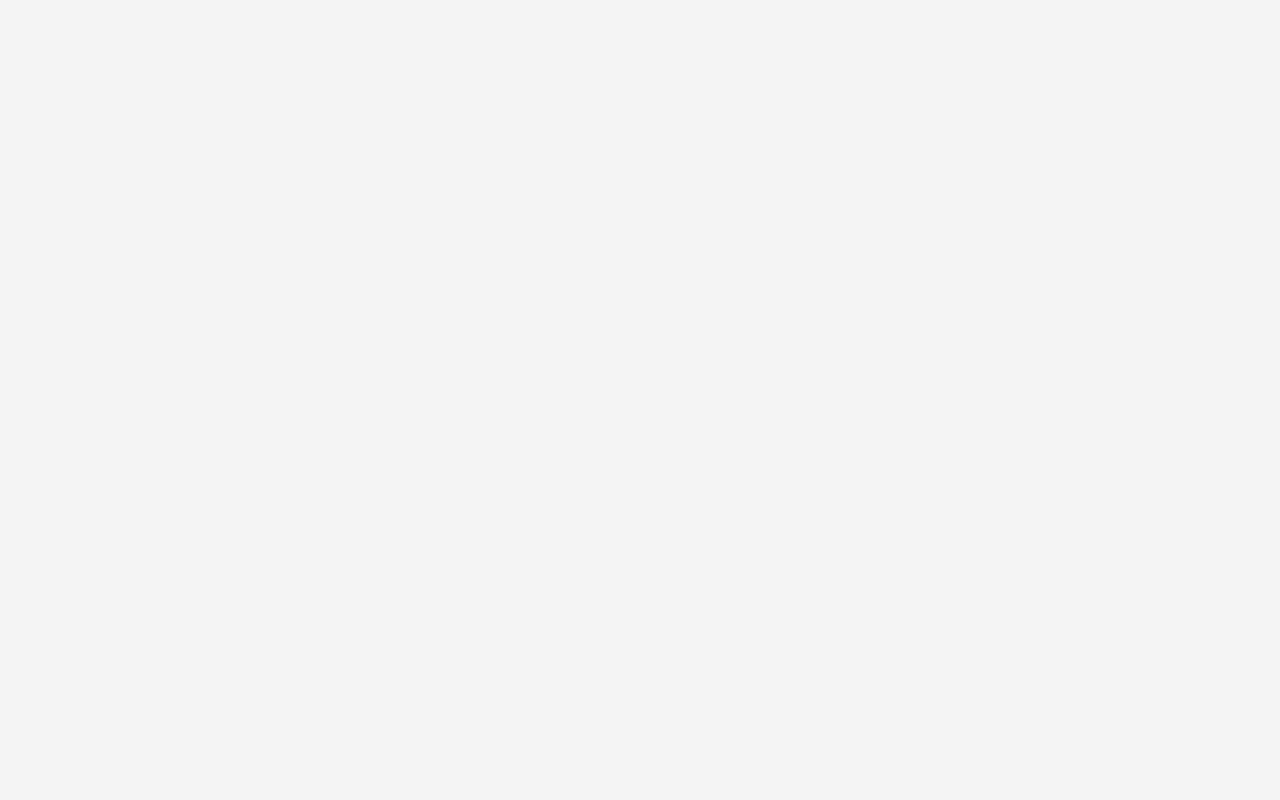
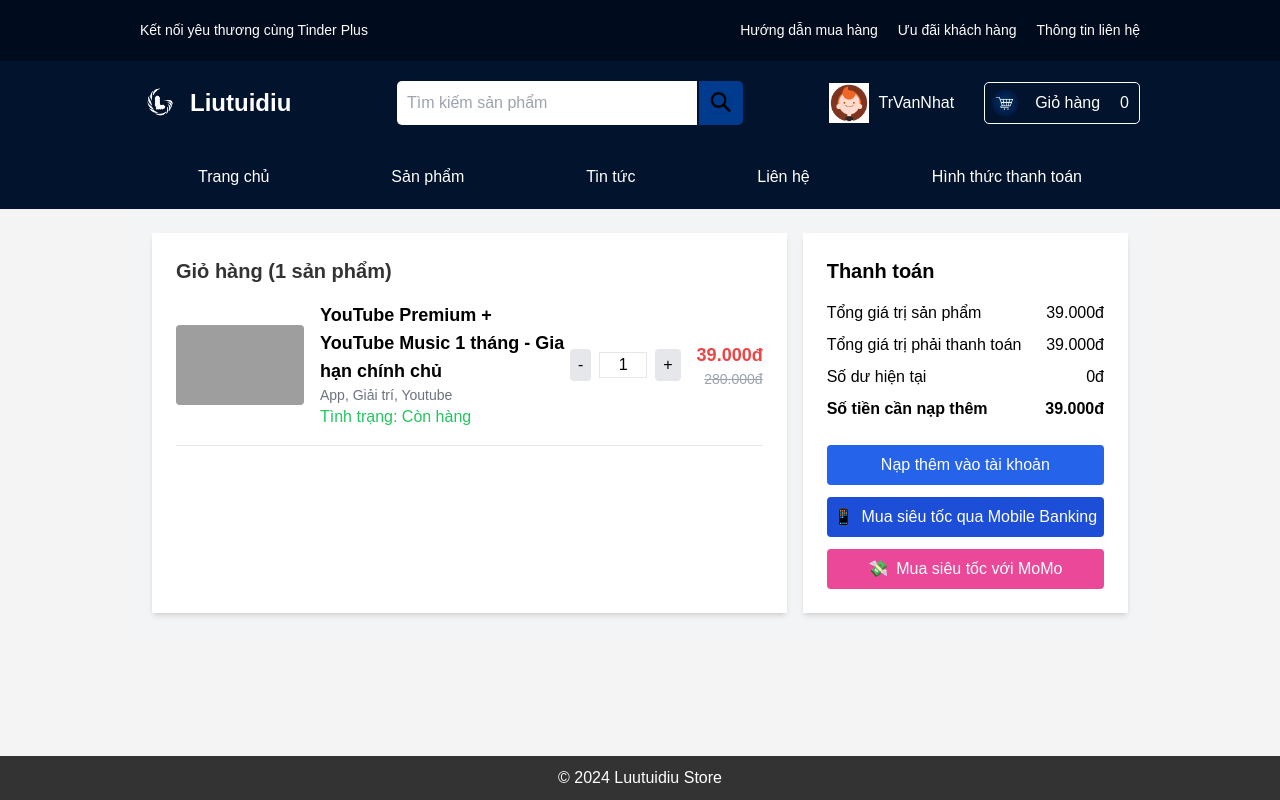
Before and after one commit to Buidat249/Website-Game-Liutiudiu-WD-09-, a React (Vite) app in the folder fe/: page /cart in a window 1280 px wide. Before the commit this address had no page. Shown: the top 800 px of the page. Built offline with nearby package versions, Linux system fonts and the light colour scheme; grey boxes are pictures that could not be loaded.

Commit message:
update cart and pay

```diff
--- /dev/null
+++ b/fe/src/pages/(website)/pays/_components/payvnpay.tsx
@@ -0,0 +1,64 @@
+import React from "react";
+
+const VnpayPayment = () => {
+  return (
+    <div className="max-w-4xl mx-auto bg-white shadow-lg rounded-lg p-8 my-10">
+      {/* Thông tin Thanh toán VNPAY-QR */}
+      <div className="flex items-center justify-between border-b pb-4 mb-6">
+        <div className="flex items-center">
+          <img
+            src="https://vinadesign.vn/uploads/images/2023/05/vnpay-logo-vinadesign-25-12-57-55.jpg"
+            alt="VNPAY Logo"
+            className="w-16 h-16 mr-4"
+          />
+          <h2 className="text-2xl font-semibold">Thanh toán VNPAY-QR</h2>
+        </div>
+      </div>
+
+      {/* Thông tin giao dịch */}
+      <div className="mb-8">
+        <div className="flex justify-between text-gray-700 mb-2">
+          <p>Số tiền:</p>
+          <p className="font-semibold">357.000đ</p>
+        </div>
+        <div className="flex justify-between text-gray-700 mb-2">
+          <p>Phí giao dịch (5%):</p>
+          <p className="font-semibold">17.850đ</p>
+        </div>
+        <div className="flex justify-between text-gray-700 border-t pt-4">
+          <p className="font-bold">Tổng tiền:</p>
+          <p className="font-bold">374.850đ</p>
+        </div>
+      </div>
+
+      {/* QR Code và hướng dẫn thanh toán */}
+      <div className="flex items-start">
+        {/* Mã QR */}
+        <div className="w-1/3">
+          <img
+            src="https://cdn.pixabay.com/photo/2023/02/28/01/51/qr-code-7819654_640.jpg"
+            alt="QR Code"
+            className="rounded-lg w-full"
+          />
+        </div>
+
+        {/* Hướng dẫn thanh toán */}
+        <div className="w-2/3 pl-8">
+          <h3 className="text-lg font-semibold mb-4">
+            Thực hiện theo hướng dẫn sau để thanh toán:
+          </h3>
+          <ol className="list-decimal list-inside text-gray-600 space-y-2">
+            <li>Mở ứng dụng Mobile Banking của ngân hàng</li>
+            <li>Chọn "Thanh Toán" và quét mã QR tại hướng dẫn này</li>
+            <li>
+              Hoàn thành các bước thanh toán theo hướng dẫn và đợi Lutrialdu
+              Shop xử lý trong giây lát
+            </li>
+          </ol>
+        </div>
+      </div>
+    </div>
+  );
+};
+
+export default VnpayPayment;
--- /dev/null
+++ b/fe/src/pages/cart/_components/cart.tsx
@@ -0,0 +1,39 @@
+import React from 'react';
+
+const CartBoxLeft = () => {
+  return (
+    <div className="flex-1 bg-white p-6 rounded-lg shadow-md mb-4 lg:mb-0 lg:mr-4">
+      <h2 className="text-xl font-bold mb-4">Giỏ hàng (1 sản phẩm)</h2>
+      <div className="flex items-center border-b pb-4 mb-4">
+        <img
+          src="https://yt3.googleusercontent.com/youtube-thumbnail.jpg"
+          alt="YouTube Premium"
+          className="w-32 h-20 object-cover rounded"
+        />
+        <div className="flex flex-col flex-1 pl-4">
+          <h3 className="text-lg font-semibold">
+            YouTube Premium + YouTube Music 1 tháng - Gia hạn chính chủ
+          </h3>
+          <p className="text-sm text-gray-500">App, Giải trí, Youtube</p>
+          <span className="text-green-500">Tình trạng: Còn hàng</span>
+        </div>
+        <div className="flex items-center">
+          <button className="px-2 py-1 bg-gray-200 rounded">-</button>
+          <input
+            type="text"
+            value="1"
+            className="w-12 text-center border mx-2"
+            readOnly
+          />
+          <button className="px-2 py-1 bg-gray-200 rounded">+</button>
+        </div>
+        <div className="text-right pl-4">
+          <p className="text-lg font-semibold text-red-500">39.000đ</p>
+          <p className="text-sm line-through text-gray-400">280.000đ</p>
+        </div>
+      </div>
+    </div>
+  );
+};
+
+export default CartBoxLeft;
--- /dev/null
+++ b/fe/src/pages/cart/_components/pay.tsx
@@ -0,0 +1,59 @@
+import PaymentMomo from "@/pages/(website)/pays/_components/paymm";
+import VnpayPayment from "@/pages/(website)/pays/_components/payvnpay";
+import React from "react";
+import { useNavigate } from "react-router-dom";
+
+const CheckoutBoxRight = () => {
+  const navigate = useNavigate();
+
+  // Hàm chuyển hướng đến các trang thanh toán
+  const handlePayment = (method: any) => {
+    if (method === "vnpay") {
+      navigate("/pay-vnpay");
+    } else if (method === "momo") {
+      navigate("/pay-momo");
+    }
+  };
+  return (
+    <div className="w-full lg:w-1/3 bg-white p-6 rounded-lg shadow-md">
+      <h3 className="text-xl font-semibold mb-4">Thanh toán</h3>
+      <div className="space-y-2">
+        <div className="flex justify-between">
+          <span>Tổng giá trị sản phẩm</span>
+          <span>39.000đ</span>
+        </div>
+        <div className="flex justify-between">
+          <span>Tổng giá trị phải thanh toán</span>
+          <span>39.000đ</span>
+        </div>
+        <div className="flex justify-between">
+          <span>Số dư hiện tại</span>
+          <span>0đ</span>
+        </div>
+        <div className="flex justify-between font-bold">
+          <span>Số tiền cần nạp thêm</span>
+          <span>39.000đ</span>
+        </div>
+      </div>
+      <div className="mt-6 space-y-3">
+        <button className="w-full bg-blue-600 text-white py-2 rounded">
+          Nạp thêm vào tài khoản
+        </button>
+        <button
+          className="w-full bg-blue-700 text-white py-2 rounded flex items-center justify-center"
+          onClick={() => handlePayment("vnpay")}
+        >
+          <span className="mr-2">📱</span> Mua siêu tốc qua Mobile Banking
+        </button>
+        <button
+          className="w-full bg-pink-500 text-white py-2 rounded flex items-center justify-center"
+          onClick={() => handlePayment("momo")}
+        >
+          <span className="mr-2">💸</span> Mua siêu tốc với MoMo
+        </button>
+      </div>
+    </div>
+  );
+};
+
+export default CheckoutBoxRight;
--- /dev/null
+++ b/fe/src/pages/cart/page.tsx
@@ -0,0 +1,14 @@
+import React from 'react'
+import CartBoxLeft from './_components/cart'
+import CheckoutBoxRight from './_components/pay'
+
+const PageCart = () => {
+  return (
+    <div className='flex flex-col lg:flex-row bg-gray-100 p-6 mx-auto w-4/5'>
+      <CartBoxLeft />
+      <CheckoutBoxRight />
+    </div>
+  )
+}
+
+export default PageCart
--- a/fe/src/routes/index.tsx
+++ b/fe/src/routes/index.tsx
@@ -20,7 +20,8 @@
 import PagePay from "@/pages/(website)/pays/page";
 
 import ProductPage from "@/pages/(website)/product/page";
-
+import PageCart from "@/pages/cart/page";
+import VnpayPayment from "@/pages/(website)/pays/_components/payvnpay";
 import PaymentMomo from "@/pages/(website)/pays/_components/paymm";
 
 const Router = () => {
@@ -31,10 +32,11 @@
         <Route index element={<HomePage />} />
         <Route path="games/:game_id" element={<ProductDetail />} />
         <Route path="pay" element={<PagePay />} />
+        <Route path="/pay-vnpay" element={<VnpayPayment />} />
+        <Route path="/pay-momo" element={<PaymentMomo />} />
 
         <Route path="products" element={<ProductPage />} />
-
-        <Route path="pay" element={<PaymentMomo />} />
+        <Route path="cart" element={<PageCart />} />
       </Route>
 
       {/* Các route cho trang quản trị */}
```
